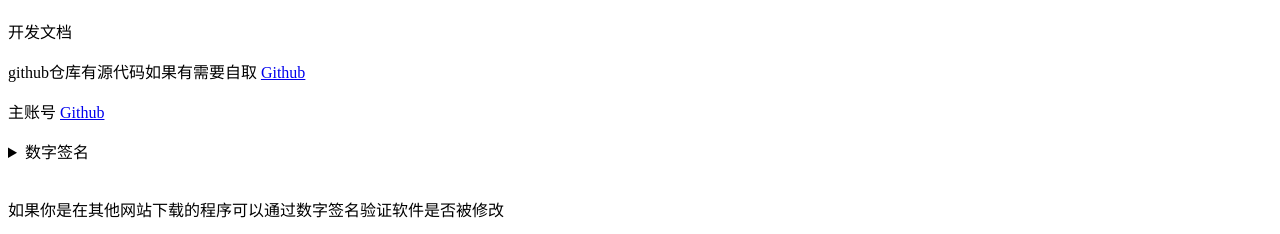
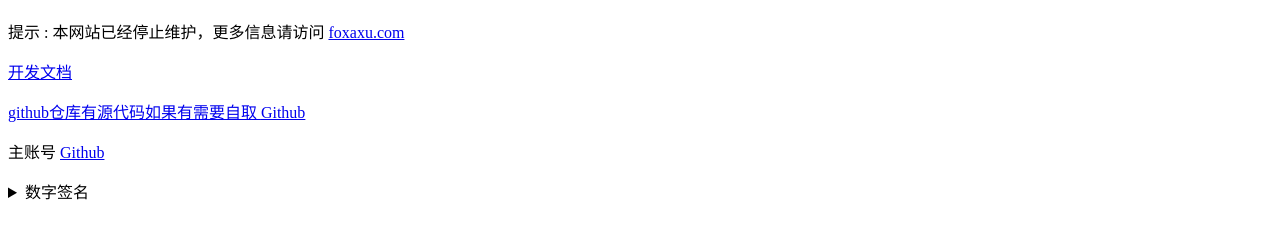
Before and after one commit to FoxaXuDecvin/-Archive-Web-page-foxaxudecvin.github.io, a plain HTML site: page index.html in a window 1280 px wide. Shown: the part 199-433 px from the top of the page. Drawn offline with Linux system fonts and the light colour scheme.

Commit message:
Update index.html

```diff
--- a/index.html
+++ b/index.html
@@ -14,6 +14,7 @@
     <body>
         <h1>Developer</h1>
     </body>
+    <p>提示 :  本网站已经停止维护，更多信息请访问 <a href="https://www.foxaxu.com">foxaxu.com</p>
     <p>开发文档</p>
     <p>github仓库有源代码如果有需要自取 <a href="https://github.com/FoxaXuDecvin">Github</a></p>
     <p>主账号 <a href="https://github.com/FoxaXu">Github</a></p>
```
